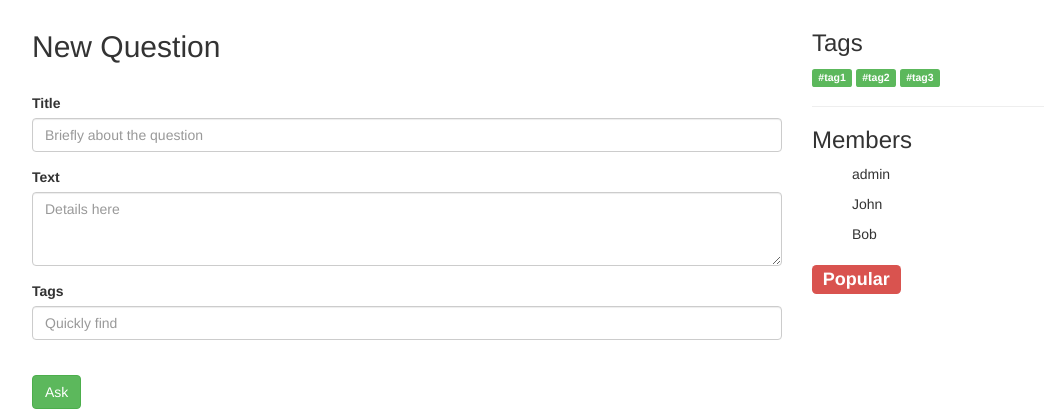
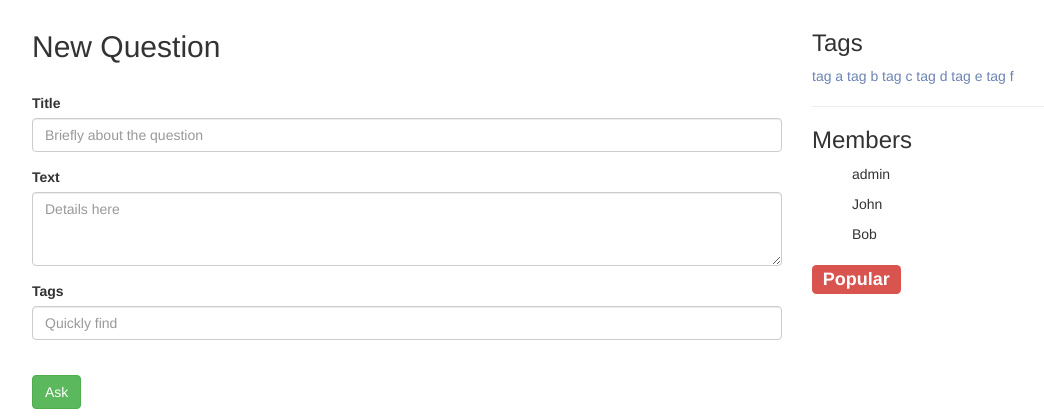
Before and after one commit to wotgl/ask-konyshev, a Django app: page /ask/ in a window 1280 px wide. Shown: the part 60-480 px from the top of the page, without its empty margins (53-1097 px from the left). Run offline with Django 3.2, Linux system fonts and the light colour scheme.

Commit message:
add regular expressions for Username; add default 'first letter' avatars; upd tags in base.html

```diff
--- a/core/views.py
+++ b/core/views.py
@@ -94,9 +94,8 @@ def signup(request):
 				if request.FILES:
 					filename = handleUploadedFile(request.FILES['pic'])		#	Upload file
 
-
-				#	Check size of file
-				if valid:
+				#	Check size of file if file = True
+				if valid and filename:
 					try:
 						form.check_pic()
 
@@ -136,7 +135,8 @@ def signup(request):
 						if filename:
 					        	Profile.objects.create(user=user, filename=filename)
 					        else:
-					        	Profile.objects.create(user=user)
+					        	filename = '/default/' + username[0].lower() + '.png'		#	Default avatar
+					        	Profile.objects.create(user=user, filename=filename)
 
 		        		#	Login new user
 						user = authenticate(username=username, password=password)
@@ -188,7 +188,7 @@ def login_view(request):
 					#	Return an invalid login error message
 					form.set_initial(username)
 					context['form'] = form
-					context['message'] = {'message': 'We could not find an account for that username'}
+					context['message'] = {'message': 'Unable to login'}
 
 		#	Try get HTTP_REFERER
 		try:
--- a/templates/base.html
+++ b/templates/base.html
@@ -147,10 +147,11 @@
 
           <div class="Popular-Tags">
             <h3>Tags</h3>
+            {% for i in 'abcdef' %}
+              <a href="/tag/tag1">tag {{ i }}</a>
+            {% endfor %}
 
-            <a href="/tag/tag1"><span class="label label-info">#tag1</span></a>
-            <a href="/tag/tag2"><span class="label label-info">#tag2</span></a>
-            <a href="/tag/tag3"><span class="label label-info">#tag3</span></a>
+
           </div>
 
           <hr> <!-- mimi line -->
```
Also changed, not shown: core/forms.py (+6 -2 lines), 1 other file.
